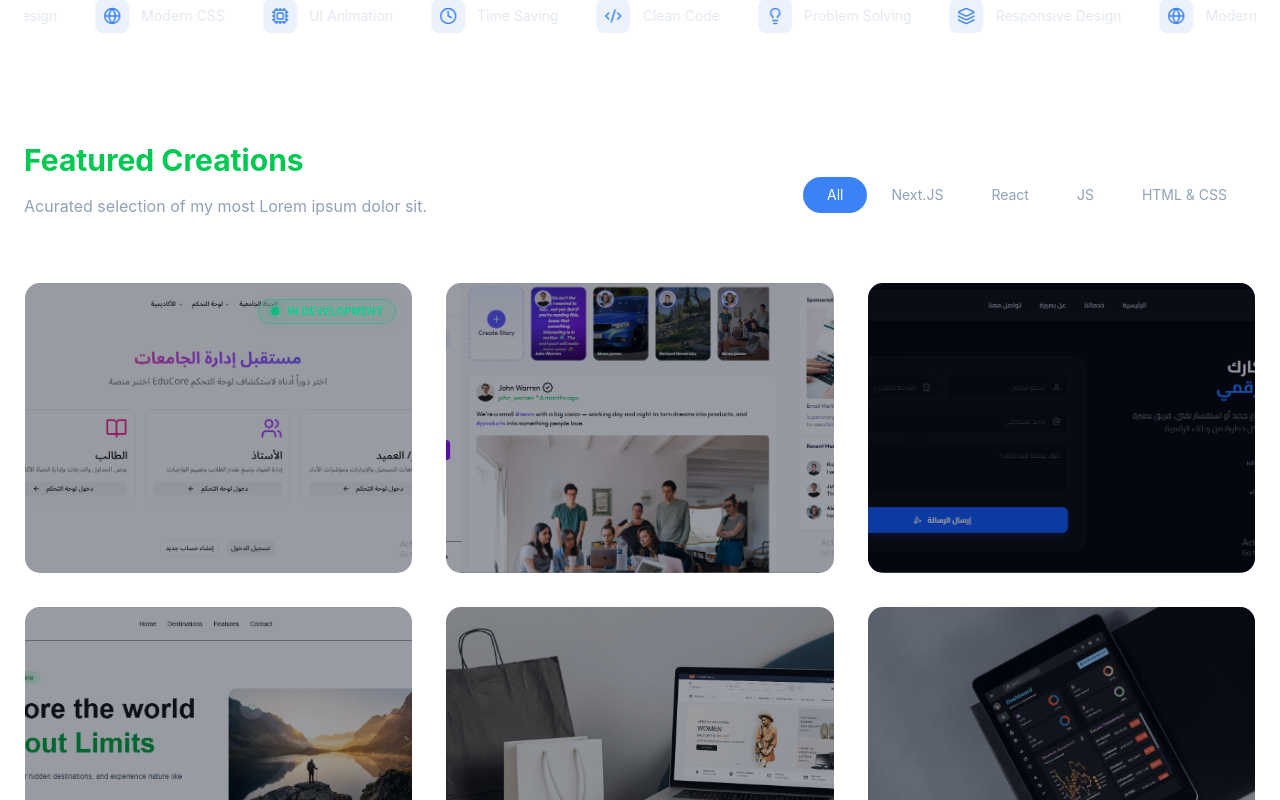
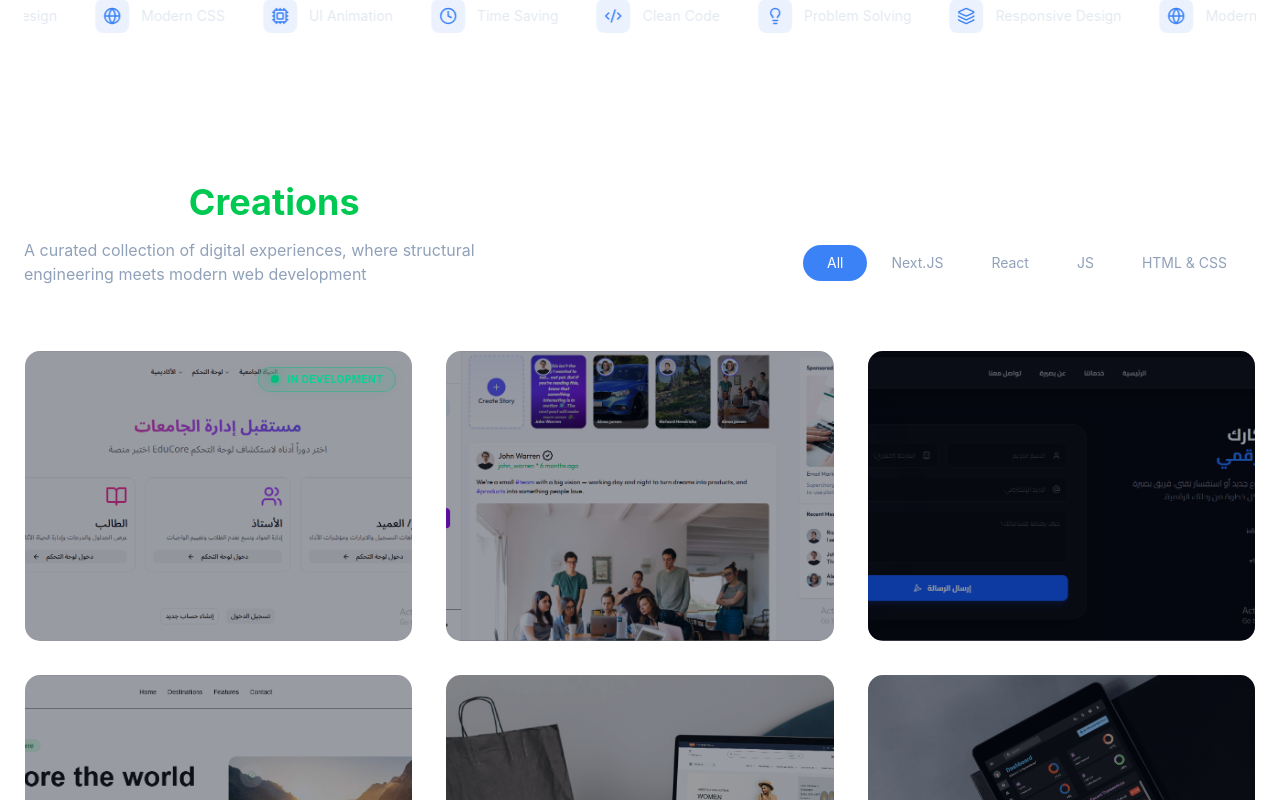
Before and after one commit to hlahijazi2002/MyPortfolio, a Next.js app: page / in a window 1280 px wide. Shown: the part 1760-2560 px from the top of the page. Built offline with nearby package versions, Linux system fonts and the light colour scheme.

Commit message:
refactor: upgrade projects section

```diff
--- a/app/components/Projects.tsx
+++ b/app/components/Projects.tsx
@@ -115,15 +115,15 @@ const Projects = () => {
       ? projects
       : projects.filter((p) => p.category === activeTab);
   return (
-    <section className="max-w-7xl mx-auto py-5 relative ">
+    <section className="max-w-7xl mx-auto py-5 relative mt-10">
       <div className="flex flex-col md:flex-row md:items-end justify-between gap-8 mb-16">
         <div>
           <motion.h2
             initial={{ opacity: 0, x: -20 }}
             whileInView={{ opacity: 1, x: 0 }}
-            className="text-3xl md:tex-5xl font-bold mb-4 text-green-500"
+            className="text-3xl md:text-4xl font-bold mb-4 text-white"
           >
-            Featured <span className="text-gradient">Creations</span>
+            Featured <span className="text-green-500">Creations</span>
           </motion.h2>
 
           <motion.h2
@@ -132,7 +132,8 @@ const Projects = () => {
             transition={{ delay: 0.1 }}
             className="text-slate-400 max-w-lg"
           >
-            Acurated selection of my most Lorem ipsum dolor sit.
+            A curated collection of digital experiences, where structural
+            engineering meets modern web development
           </motion.h2>
         </div>
         <div className="flex bg-white/5 p-1 rounded-full border border-white/10 self-sart md:self-auto overflow-x-auto no-scrollbar">
```
